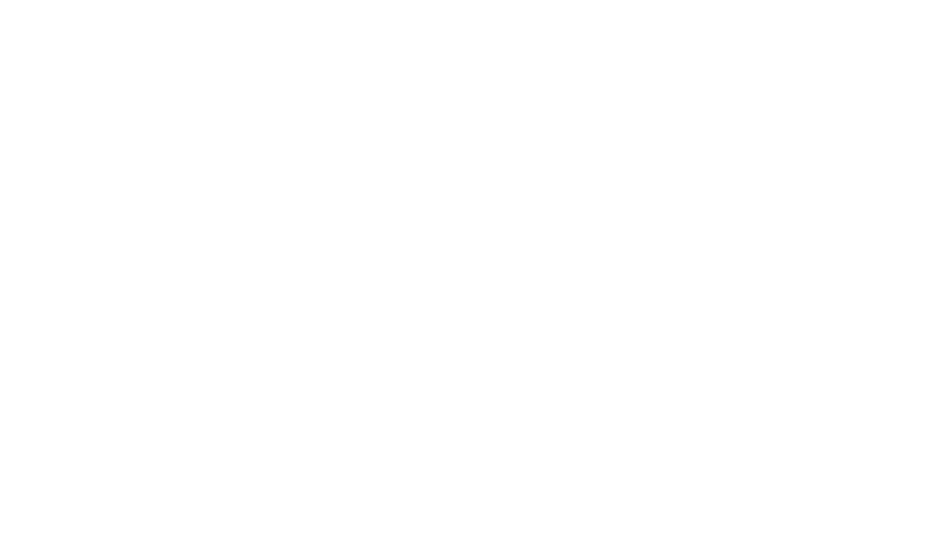
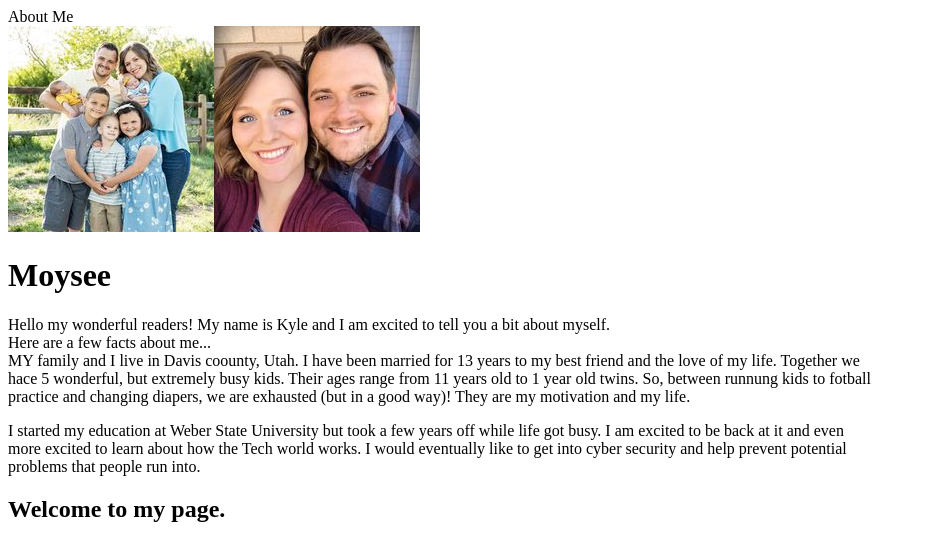
Before and after one commit to Kmoyes/wdd130, a plain HTML site: page aboutme/index.html in a window 1280 px wide. Shown: the whole page, without its empty margins (0-925 px from the left). Drawn offline with Linux system fonts and the light colour scheme.

Commit message:
aboutme re added

```diff
--- a/aboutme/index.html
+++ b/aboutme/index.html
@@ -0,0 +1,24 @@
+<!DOCTYPE html>
+<html lang="en">
+<head>
+    <meta charset="UTF-8">
+    <meta http-equiv="X-UA-Compatible" content="IE=edge">
+    <meta name="viewport" content="width=device-width, initial-scale=1.0">
+    <title>About Me</title>
+
+</head>
+<header> About Me </header>
+<img class="A" src="Me.jpg" alt="me"><img class="A" src="images/me1.jpg"> <alt="me1">
+<H1>Moysee</H1>
+<body>
+    <p>Hello my wonderful readers! My name is Kyle and I am excited to tell you a bit about myself. <br>Here are a few facts about me...<br>
+    MY family and I live in Davis coounty, Utah. I have been married for 13 years to my best friend and the love of my life. Together we<br>
+    hace 5 wonderful, but extremely busy kids. Their ages range from 11 years old to 1 year old twins. So, between runnung kids to fotball<br>
+    practice and changing diapers, we are exhausted (but in a good way)! They are my motivation and my life.
+    </p>
+    <p>I started my education at Weber State University but took a few years off while life got busy. I am excited to be back at it and even<br>
+     more excited to learn about how the Tech world works. I would eventually like to get into cyber security and help prevent potential<br>
+    problems that people run into. </p>
+    <h2>Welcome to my page.</H2>
+</body>
+</html>
```
Also changed, not shown: aboutme/Me.jpg (added), aboutme/images/me1.jpg (added).
